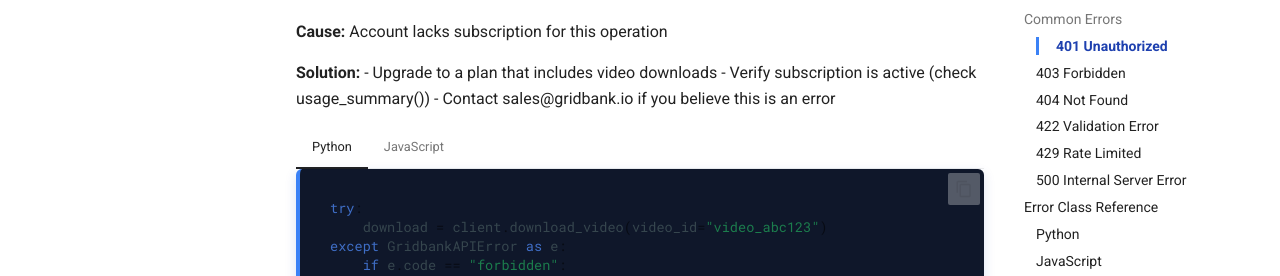
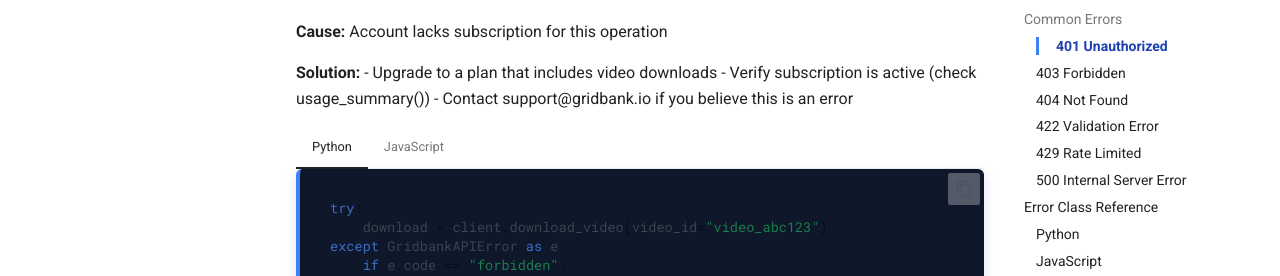
Before and after one commit to GridBank/gridbank-sdk, an MkDocs documentation site: the page built from docs/errors.md, in a window 1280 px wide and 900 px high, scrolled down 2121 px. Shown: the part 197-473 px from the top of the window. Built offline with MkDocs 1.6.1 and Material for MkDocs 9.7.7, drawn with Linux system fonts in a browser that asks for light colours; comment, search, counter and statistics services are not loaded.

Commit message:
fix: replace sales@ with support@gridbank.io in docs

```diff
--- a/docs/errors.md
+++ b/docs/errors.md
@@ -82,7 +82,7 @@ All GridBank API responses use standard HTTP status codes. Non-2xx responses inc
 **Solution:**
 - Upgrade to a plan that includes video downloads
 - Verify subscription is active (check usage_summary())
-- Contact sales@gridbank.io if you believe this is an error
+- Contact support@gridbank.io if you believe this is an error
 
 === "Python"
 
```
Also changed, not shown: docs/advanced/rate-limits.md (+1 -1 lines).
